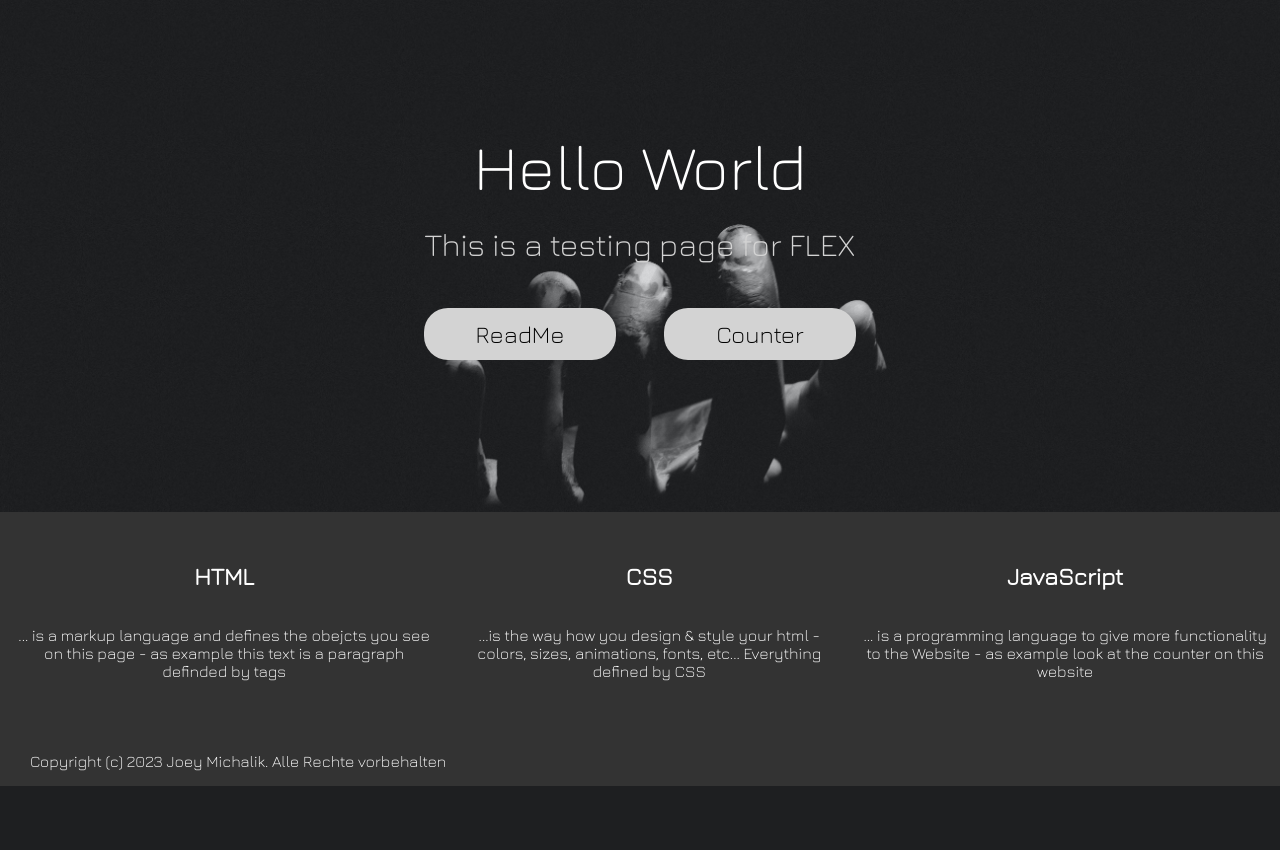
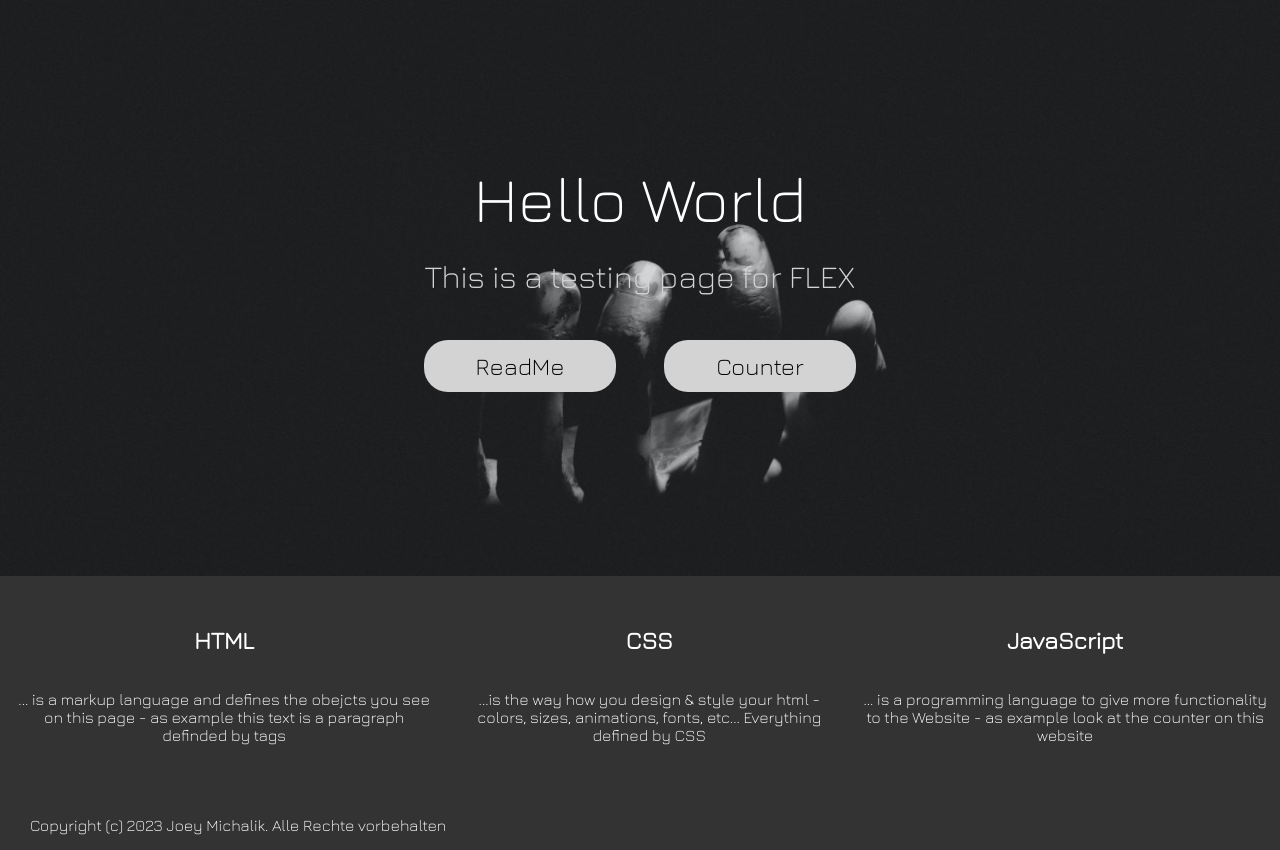
Before and after one commit to joeymichalik/icedt.de, a PHP site: page /flexbox-test.html in a window 1280 px wide. Shown: the part 84-934 px from the top of the page. Before the commit the page ends 870 px from the top, so only its background shows below. Run offline with PHP 8.4, Linux system fonts and the light colour scheme.

Commit message:
Update style_flexbox-test.css

```diff
--- a/styles/style_flexbox-test.css
+++ b/styles/style_flexbox-test.css
@@ -43,7 +43,7 @@ nav img {
 
 /* --- Banner --- */
 .banner {
-    height: 40vw;
+    height: 45vw;
     width: 100%;
 
     background: url("pictures/HandyBackground_full.jpg") no-repeat top left/cover;
```
